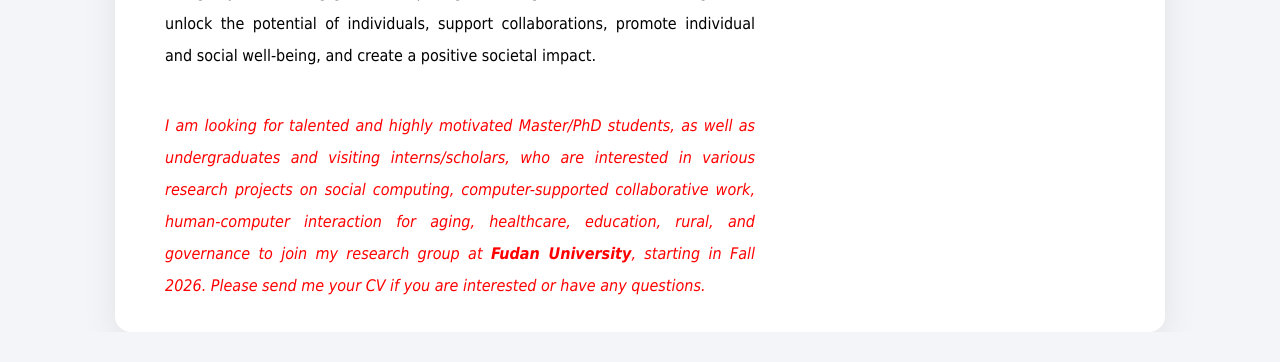
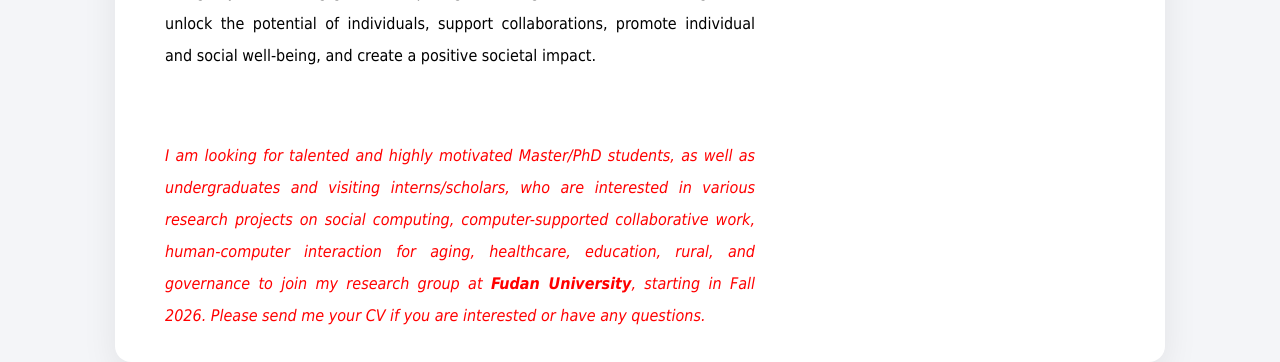
Before and after one commit to yulingsun-hci/yulingsun-hci.github.io, a plain HTML site: page home.html in a window 1280 px wide. Shown: the part 537-899 px from the top of the page. Before the commit the page ends 869 px from the top, so only its background shows below. Drawn offline with Linux system fonts and the light colour scheme.

Commit message:
Update style.css

```diff
--- a/style.css
+++ b/style.css
@@ -417,3 +417,12 @@ body {
     display: block;
   }
 }
+
+
+/* 让红色段落跨越 flex，独占一整行 */
+.full-width {
+  flex-basis: 100%;
+  width: 100%;
+  text-align: justify;
+  margin-top: 30px;
+}
```
